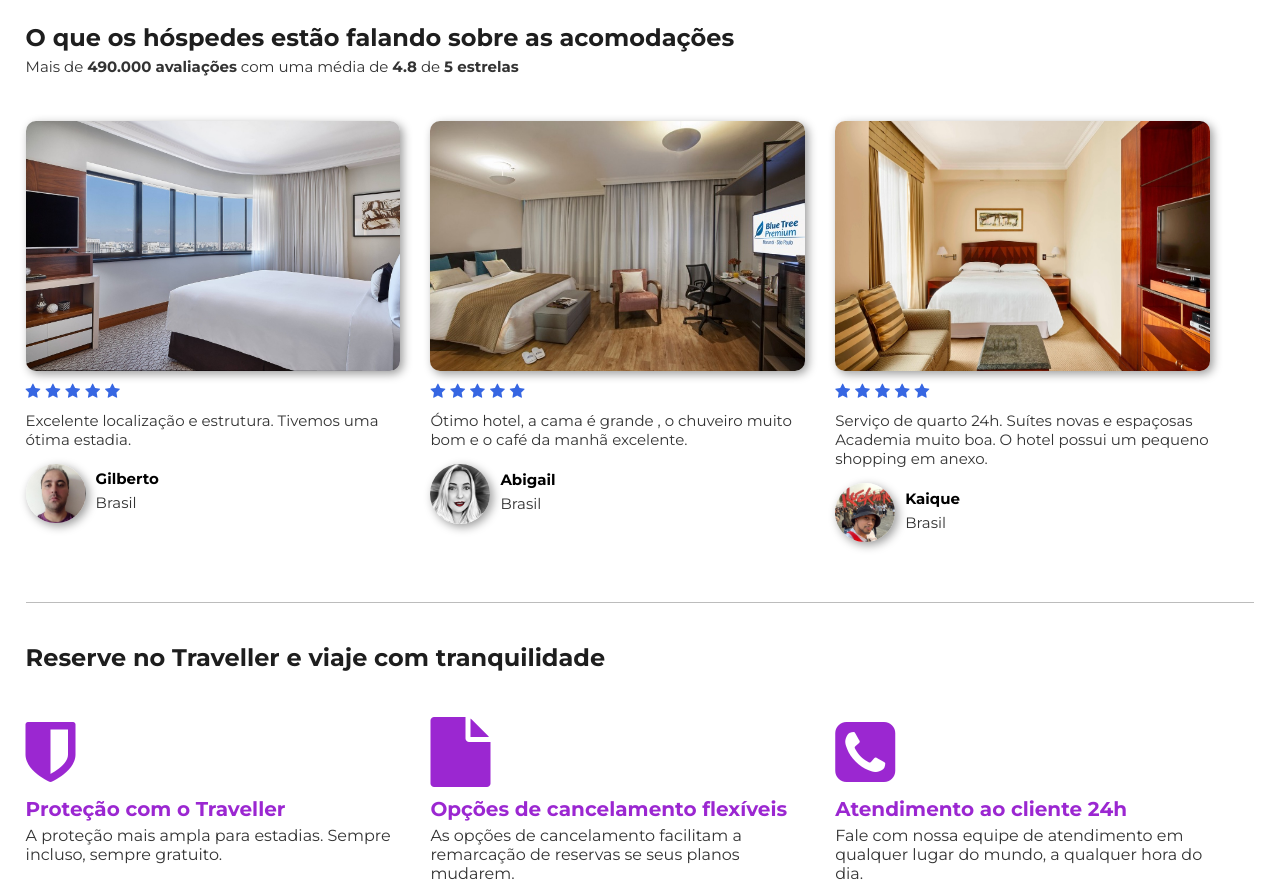
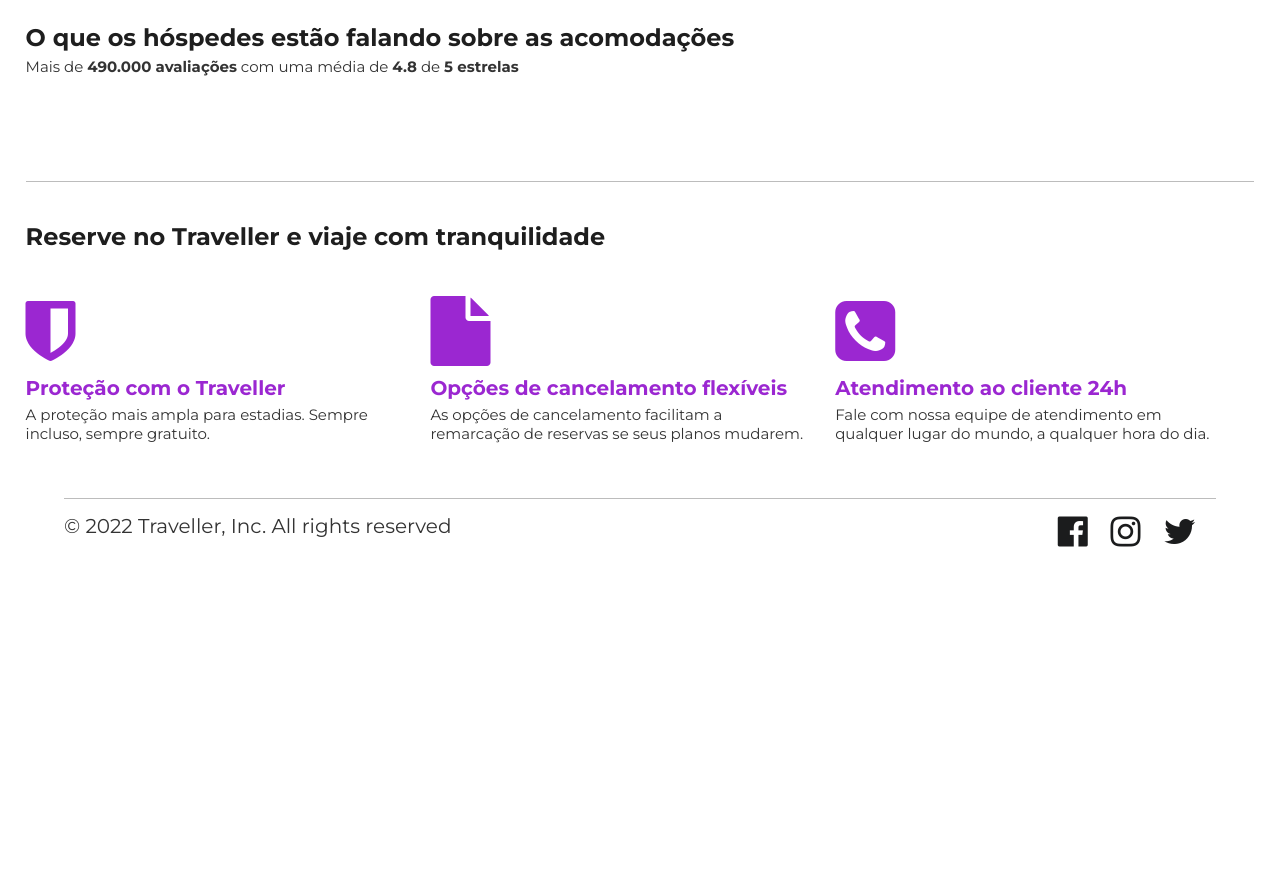
Before and after one commit to abigailmvlima/github.io, a plain HTML site: page index.html in a window 1280 px wide. Shown: the part 740-1631 px from the top of the page. After the commit the page ends 1319 px from the top, so only its background shows below. Drawn offline with Linux system fonts and the light colour scheme; no server answers.

Commit message:
feat(Fix): ajust coments

```diff
--- a/index.html
+++ b/index.html
@@ -108,78 +108,8 @@
                 <strong>4.8</strong> de <strong>5 estrelas</strong>
             </p>
 
-            <div class="box-base">
-                <div class="box-hotel">
-                    <img src="images/blue-motumbi.jpg" alt="" />
-                    <div class="stars">
-                        <i class="fa fa-star"></i>
-                        <i class="fa fa-star"></i>
-                        <i class="fa fa-star"></i>
-                        <i class="fa fa-star"></i>
-                        <i class="fa fa-star"></i>
-                    </div>
-                    <div class="description">
-                        <p>
-                            Excelente localização e estrutura. Tivemos uma ótima estadia.
-                        </p>
-                    </div>
-                    <div class="foto">
-                        <img src="images/foto-gilberto.jpg" alt="" />
-                        <div>
-                            <span>Gilberto</span>
-                            <p>Brasil</p>
-                        </div>
-                    </div>
-                </div>
+            <div class="box-base" id="listaCards">
 
-                <div class="box-hotel">
-                    <img src="images/renassance.jpg" alt="" />
-                    <div class="stars">
-                        <i class="fa fa-star"></i>
-                        <i class="fa fa-star"></i>
-                        <i class="fa fa-star"></i>
-                        <i class="fa fa-star"></i>
-                        <i class="fa fa-star"></i>
-                    </div>
-                    <div class="description">
-                        <p>
-                            Ótimo hotel, a cama é grande , o chuveiro muito bom e o café da
-                            manhã excelente.
-                        </p>
-                    </div>
-                    <div class="foto">
-                        <img src="images/foto-abigail.jpg" alt="" />
-                        <div>
-                            <span>Abigail</span>
-                            <p>Brasil</p>
-                        </div>
-                    </div>
-                </div>
-
-                <div class="box-hotel">
-                    <img src="images/sheraton.jpg" alt="" />
-                    <div class="stars">
-                        <i class="fa fa-star"></i>
-                        <i class="fa fa-star"></i>
-                        <i class="fa fa-star"></i>
-                        <i class="fa fa-star"></i>
-                        <i class="fa fa-star"></i>
-                    </div>
-                    <div class="description">
-                        <p>
-                            Serviço de quarto 24h. Suítes novas e espaçosas Academia muito
-                            boa. O hotel possui um pequeno shopping em anexo.
-                        </p>
-                    </div>
-                    <div class="foto">
-                        <img src="images/foto-kaique.jpg" alt="" />
-                        <div>
-                            <span>Kaique</span>
-                            <p>Brasil</p>
-                        </div>
-                    </div>
-                </div>
-            </div>
         </div>
 
         <div class="sac">
--- a/js/load.js
+++ b/js/load.js
@@ -3,5 +3,6 @@ $( document ).ready(function() {
     document.getElementById("dateStart").value = today;
     document.getElementById("dateEnd").value = today;
 
-    $.fn.searchData()
+
+    $.fn.loadListaCards()
 });
--- a/js/services.js
+++ b/js/services.js
@@ -1,17 +1,61 @@
 $.url_service = "https://p7167519uh.execute-api.us-east-1.amazonaws.com/dev";
 
-$.fn.searchData = function () {
-    const url = `${$.url_service}/search?searchQuery=hotel&category=hotels&latLong=-23.537430585909647%252C%2520-46.51669981349255&language=pt-br`;
-    fetch(url, {
+$.fn.request = async function (uri, dataString) {
+    const url = `${$.url_service}/${uri}${dataString}`;
+    const response = await fetch(url, {
         method: 'GET',
         withCredentials: true,
         crossorigin: true,
     })
-        .then((res) => res.json())
-        .then((data) => {
-            console.log(data);
+
+    if (!response.ok) {
+        console.error('error', response, await response.json())
+        return;
+    }
+
+    return await response.json()
+}
+
+
+$.fn.editCard = function ({ texto, description, img, imgRate }) {
+    return `
+        <div class="box-hotel">
+            <img src="${img.url}" alt="" />
+            <div class="stars">
+                <img src="${imgRate}" alt="" />
+            </div>
+            <div class="foto">
+                <div>
+                    <span>${description}</span>
+                    <p>${texto}</p>
+                </div>
+            </div>
+        </div>
+    `;
+
+}
+
+$.fn.loadListaCards = async function () {
+    var html = ''
+    var pesquisa = '?searchQuery=hotel&category=hotels&latLong=-23.537430585909647%252C%2520-46.51669981349255&language=pt-br'
+    var list = await $.fn.request('search',pesquisa)
+    var data = list.data
+
+    // percorre os 3 primeiros registros
+    for (let i = 0; i < data.length && i < 3; i++) {
+        const registro = data[i];
+        var photos = await $.fn.request('search/photos',`?location_id=${registro.location_id}`)
+        var reviews = await $.fn.request('location/reviews',`?location_id=${registro.location_id}`)
+        var texto = reviews.data[0].text.substring(0, 200)
+
+        // cria o card para home
+        html += $.fn.editCard({
+            texto: `${texto}...`,
+            imgRate: reviews.data[0].rating_image_url,
+            description: registro.name,
+            img: photos.data[0].images.original,
         })
-        .catch((error) => {
-            console.error(error);
-        });
+    }
+
+    $('#listaCards').html(html)
 }
```
